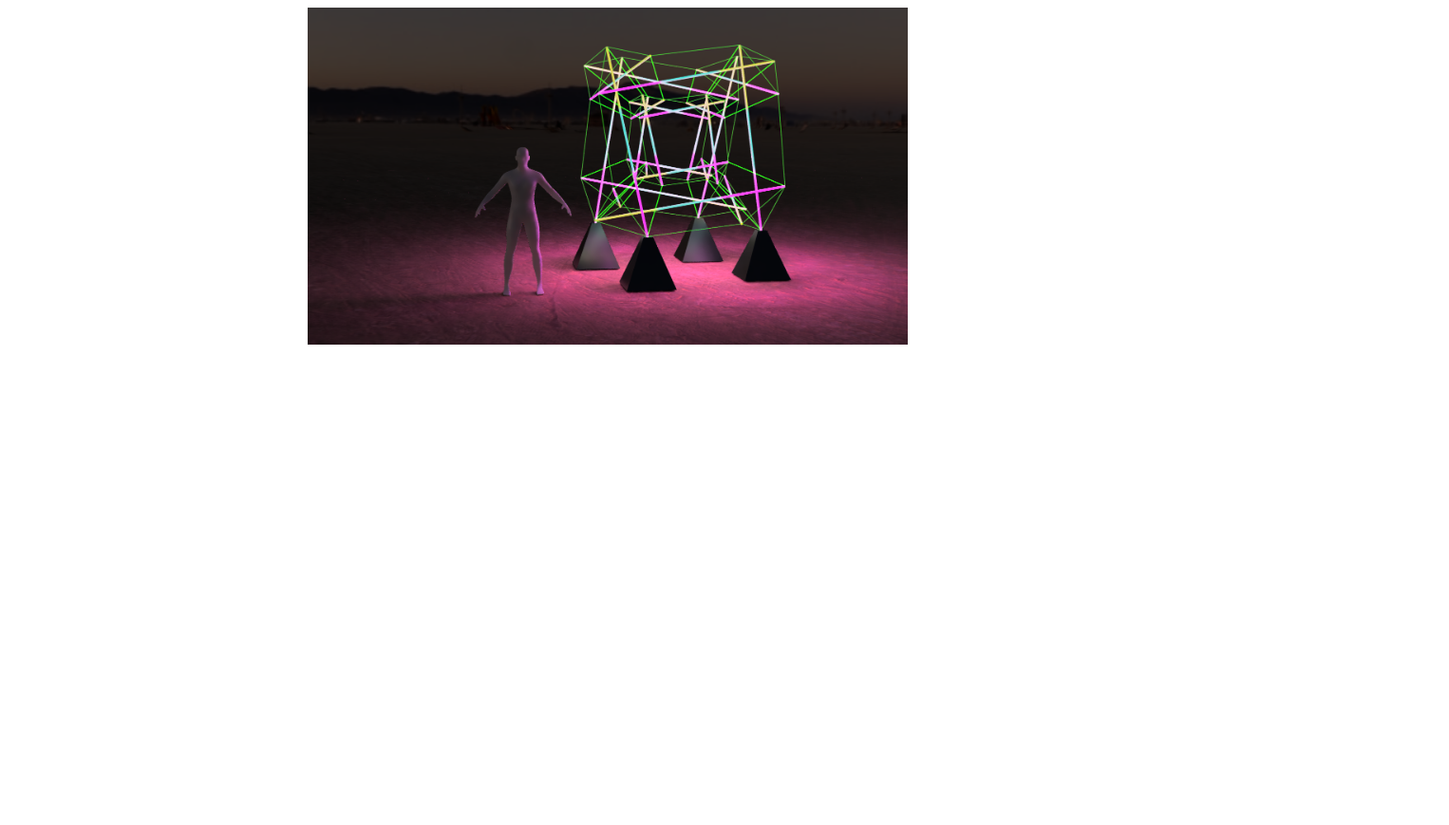
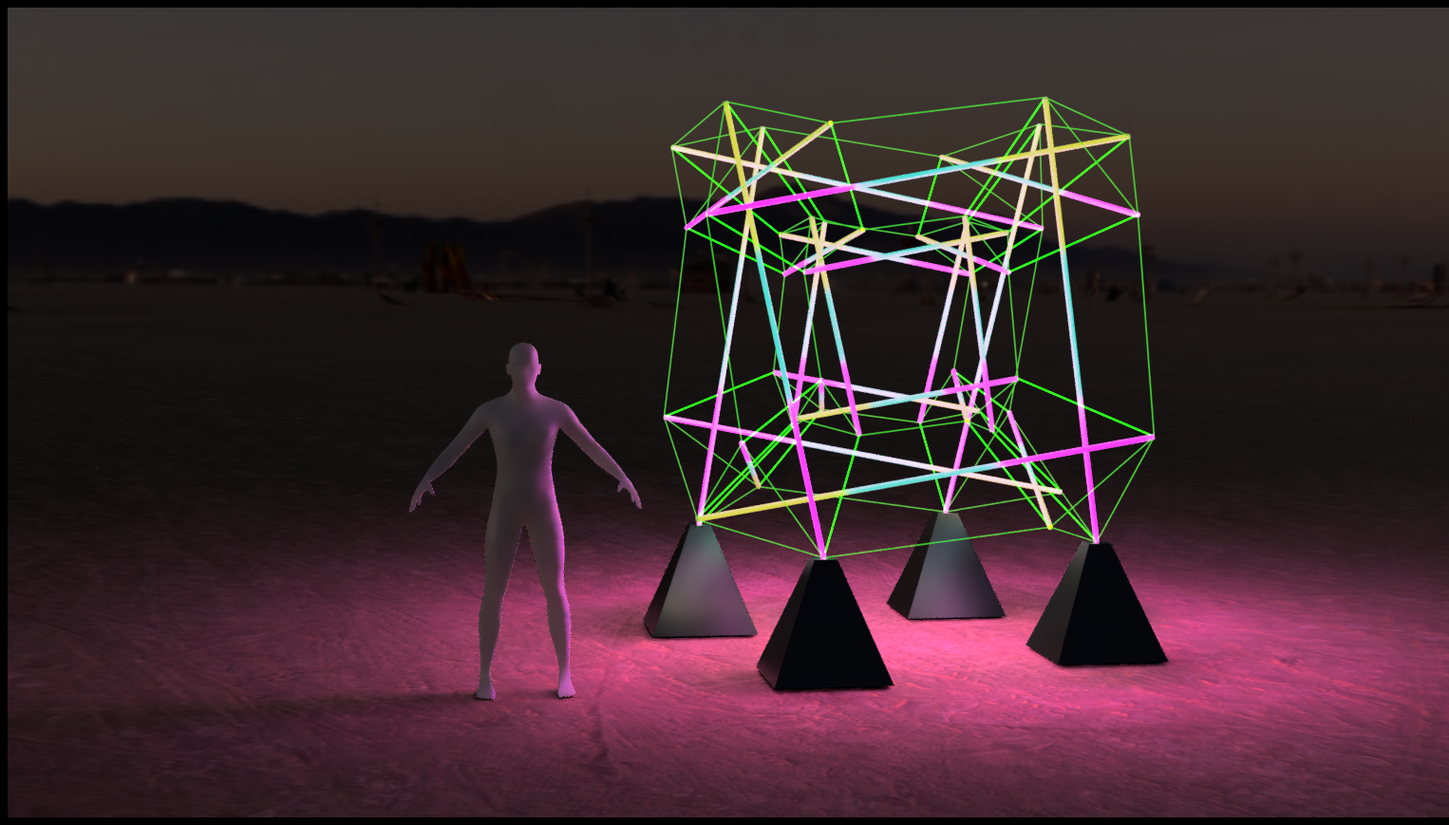
Before and after one commit to ericanastas/tenseract, a plain HTML site: page docs/index.html in a window 1280 px wide. Shown: the whole page at 95% size, 1526 px wide, since content can reach past the window. Before the commit the page ends 800 px from the top, so only its background shows below. Drawn offline with Linux system fonts and the light colour scheme.

Commit message:
Update index.html

```diff
--- a/docs/index.html
+++ b/docs/index.html
@@ -8,11 +8,10 @@
       display: block;
       margin-left: auto;
       margin-right: auto;
-      width: 50%;
     }
   </style>
 </head>
-<body style="background=color:black">
+<body style="background-color:black">
   <center>
   <img src="tenseract.png" class="center">
   </center>
```
